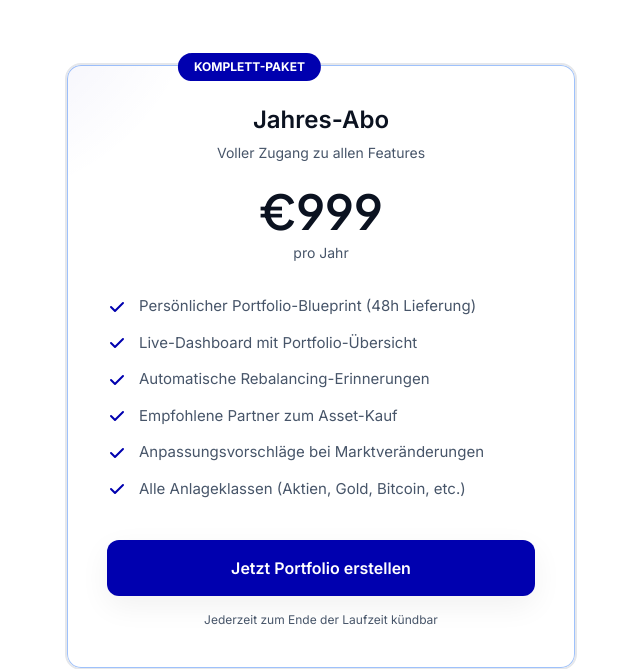
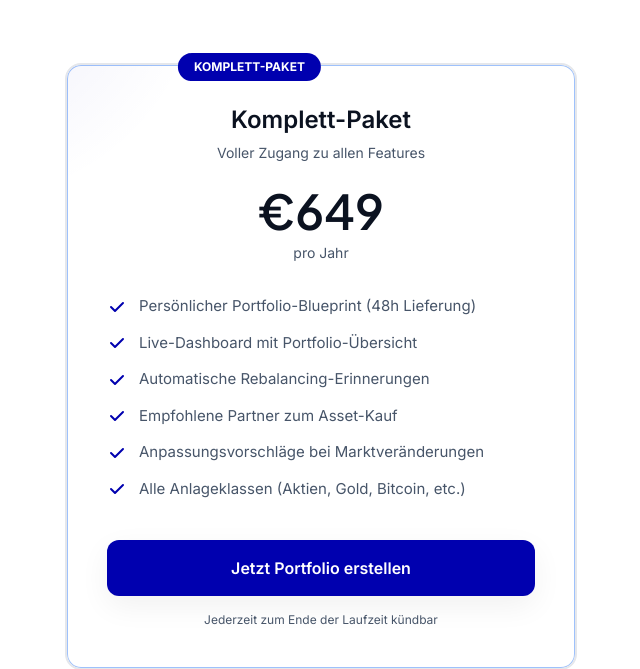
Before and after one commit to EntropyHedge/frberatung, a Flask app: page / in a window 1280 px wide. Shown: the part 2580-3249 px from the top of the page, without its empty margins (319-959 px from the left). Run offline with Flask 3, Linux system fonts and the light colour scheme; style sheets or scripts are compiled from the project's sources; some libraries are stand-ins or nearby versions.

Commit message:
index update

```diff
--- a/app/templates/home.html
+++ b/app/templates/home.html
@@ -205,9 +205,9 @@
         <article class="rounded-2xl bg-white p-10 ring-1 ring-inset ring-surface-200 border-2 border-accent/30 cursor-glow relative">
           <span class="absolute -top-3 left-1/2 -translate-x-1/2 px-4 py-1.5 bg-accent text-white text-xs font-bold rounded-full">KOMPLETT-PAKET</span>
           <div class="text-center mb-8">
-            <h3 class="font-semibold text-2xl mb-2 leading-tight">Jahres-Abo</h3>
+            <h3 class="font-semibold text-2xl mb-2 leading-tight">Komplett-Paket</h3>
             <p class="text-ink-muted text-sm mb-6">Voller Zugang zu allen Features</p>
-            <p class="text-5xl font-display leading-none mb-2">€999</p>
+            <p class="text-5xl font-display leading-none mb-2">€649</p>
             <p class="text-sm text-ink-muted">pro Jahr</p>
           </div>
           <ul class="space-y-3.5 text-ink-muted mb-10">
```
Also changed, not shown: 3 other files.
